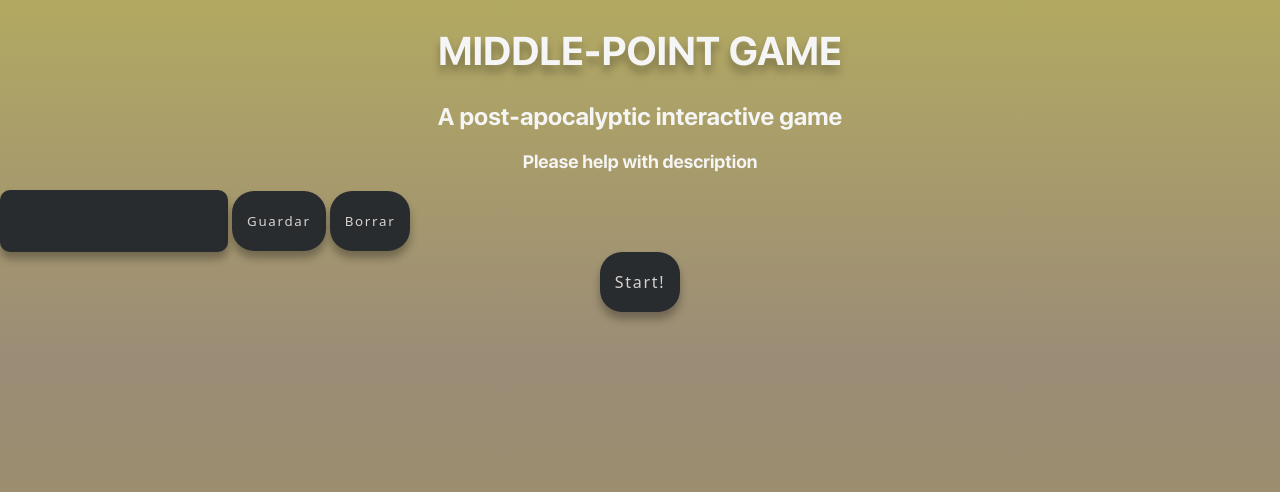
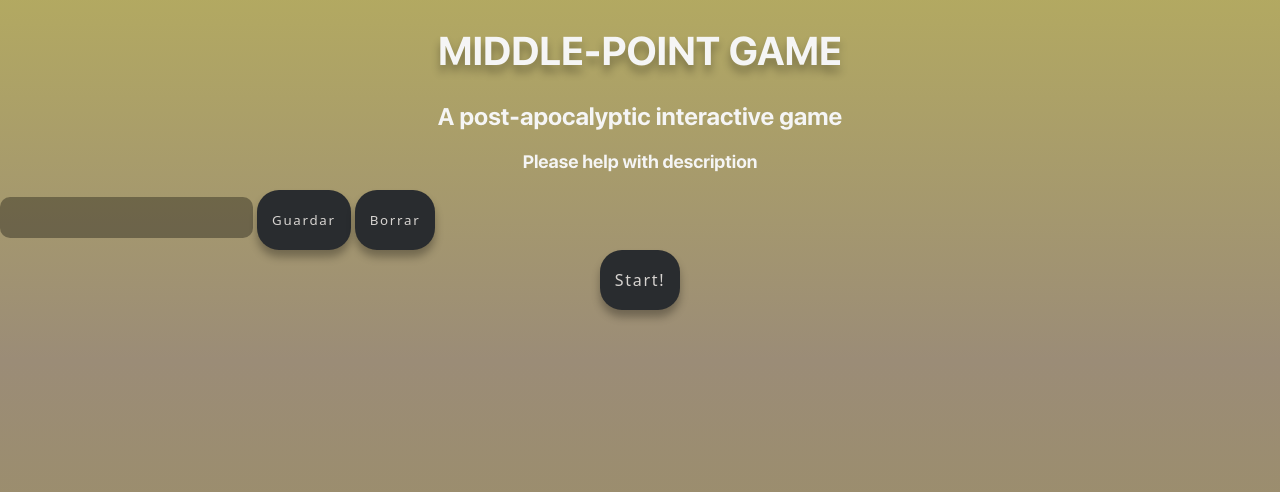
Before and after one commit to pabloep17/story, a PHP site: page / in a window 1280 px wide. Shown: the part 40-532 px from the top of the page. Run offline with PHP 8.4, Linux system fonts and the light colour scheme.

Commit message:
Added input style

```diff
--- a/styles.css
+++ b/styles.css
@@ -62,9 +62,25 @@ span, p {
 }
 
 input {
+    background-color: #0005;
+    border-radius: 10px;
+    border-color: #0000;
+    height: 35px;
+    font-family: SF-Regular;
+    color: white;
+    font-size: 125%;
+    padding-left: 5px;
+    padding-right: 5px;
+}
+
+input:focus {
+    border-color: black;
+}
+
+button {
     transition: 0.3236006s;
-    border-radius: 10px;
-    height: 60px;
+    border-radius: 22px;
+    height: 45px;
     width: auto;
     padding-left: 15px;
     padding-right: 15px;
@@ -97,7 +113,7 @@ input {
     border: 0;
 }
 
-.option:hover {
+.option:hover, button:hover {
     transition: 0.1618033s;
     transform: scale(1.2);
 }
```
